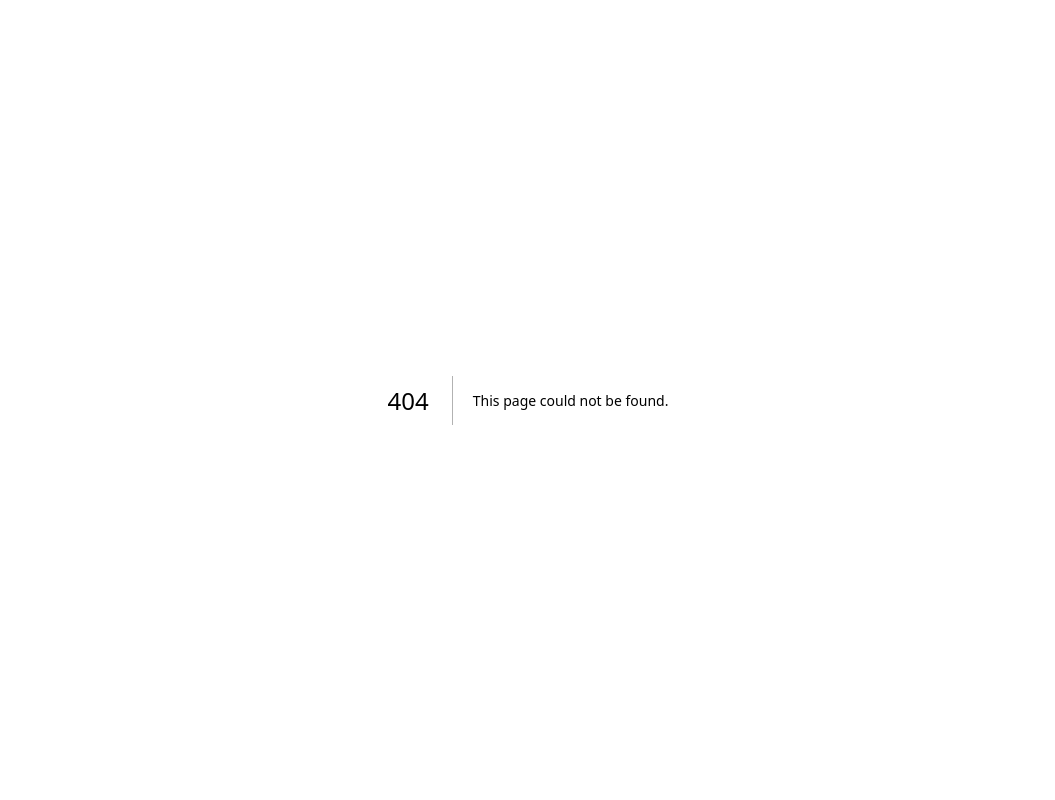
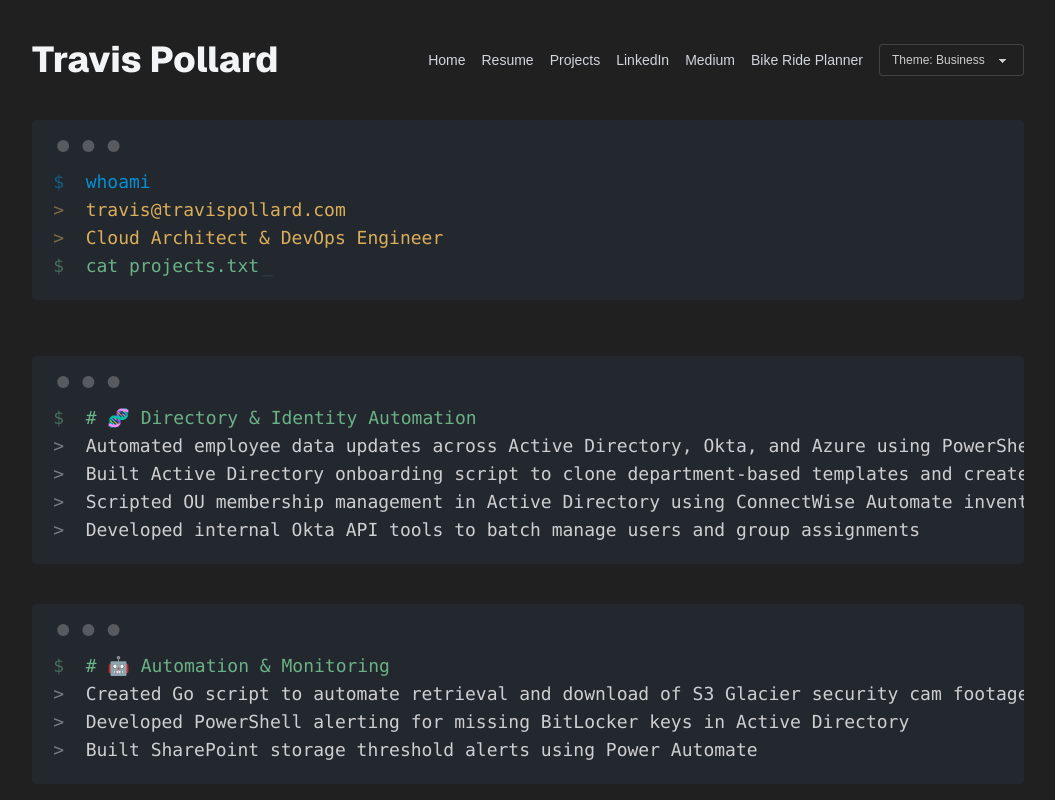
Before and after one commit to jtravisp/travispollard.com, a Next.js app in the folder frontend/: page /projects in a window 1280 px wide. Before the commit this address had no page. Shown: the top 800 px of the page, without its empty margins (112-1167 px from the left). Built offline with nearby package versions, Linux system fonts and the light colour scheme.

Commit message:
add projects section

```diff
--- a/frontend/app/bikeride/page.tsx
+++ b/frontend/app/bikeride/page.tsx
@@ -28,6 +28,7 @@ export default function BikeRidePlanner() {
             <ul className="flex flex-wrap gap-4 text-sm font-medium text-base-content">
               <li><Link href="/" className="link link-hover">Home</Link></li>
               <li><Link href="/resume" className="link link-hover">Resume</Link></li>
+              <li><Link href="/projects" className="link link-hover">Projects</Link></li>
               <li><a href="https://www.linkedin.com/in/travis-pollard" target="_blank" className="link link-hover">LinkedIn</a></li>
               <li><a href="https://medium.com/@travis_17385" target="_blank" className="link link-hover">Medium</a></li>
               <li><a href="/bikeride" className="link link-hover">Bike Ride Planner</a></li>
--- /dev/null
+++ b/frontend/app/projects/page.tsx
@@ -0,0 +1,151 @@
+'use client';
+
+import HeaderWithTheme from '@/components/HeaderWithTheme';
+import { motion } from 'framer-motion';
+import { Typewriter } from 'react-simple-typewriter';
+
+const sections = [
+  {
+    title: '🧬 Directory & Identity Automation',
+    items: [
+      'Automated employee data updates across Active Directory, Okta, and Azure using PowerShell + CSV',
+      'Built Active Directory onboarding script to clone department-based templates and create new users',
+      'Scripted OU membership management in Active Directory using ConnectWise Automate inventory',
+      'Developed internal Okta API tools to batch manage users and group assignments',
+    ],
+  },
+  {
+    title: '🤖 Automation & Monitoring',
+    items: [
+      'Created Go script to automate retrieval and download of S3 Glacier security cam footage',
+      'Developed PowerShell alerting for missing BitLocker keys in Active Directory',
+      'Built SharePoint storage threshold alerts using Power Automate',
+    ],
+  },
+  {
+    title: '🖥️ Imaging & Deployment',
+    items: [
+      'Replaced MDT with SmartDeploy and implemented PXE imaging + BitLocker key escrow in Active Directory',
+      'Integrated Kandji, CXOne, and more into Okta SSO for improved user experience',
+    ],
+  },
+  {
+    title: '📝 Internal Tools & Documentation',
+    items: [
+      'Maintained IT runbooks, created README files, and published end-user guides to reduce tickets',
+      'Created, tested, and documented name change process for Active Directory and other related identity services',
+      'Built a custom search in ConnectWise Automate using PowerShell and Bash to dynamically update SQL-based filters for software deployment',
+    ],
+  },
+  {
+    title: '📊 Metrics & Optimization',
+    items: [
+      'Cleaned up Jira licenses, saving $20K+ annually while maintaining user access',
+      'Built helpdesk dashboard in ZenDesk and automated weekly reporting to stakeholders',
+    ],
+  },
+  {
+    title: '🌐 Portfolio & DevOps Projects',
+    items: [
+      'Designed and deployed personal site using Next.js, Tailwind CSS, and DaisyUI',
+      'Provisioned entire infrastructure using Terraform including S3, CloudFront, Route 53, and IAM',
+      'Implemented CI/CD with GitHub Actions, AWS CodePipeline, and CodeBuild',
+      'Built a DynamoDB + Lambda visitor counter served via API Gateway (Python + boto3)',
+    ],
+  },
+  {
+    title: '🐧 Linux From Scratch',
+    items: [
+      'Completed full Linux From Scratch (LFS) build on a Proxmox VM with a custom 6.13.4 kernel',
+      'Manually compiled and configured systemd, Glibc, Bash, and other foundational packages',
+      'Achieved SSH access and built a working, bootable Linux system with custom partitions',
+    ],
+  },
+  {
+    title: '🧰 Jenkins HA on AWS',
+    items: [
+      'Used Packer to build Jenkins controller and agent AMIs with Ansible provisioning',
+      'Provisioned infrastructure using Terraform including IAM, ASG, EFS, and ALB',
+      'Stored SSH keys in AWS Parameter Store and retrieved with Python (boto3)',
+      'Deployed Jenkins controller in an autoscaling group behind an ALB with a static DNS',
+    ],
+  },
+  {
+    title: '💻 Device Management',
+    items: [
+      'Implemented Kandji MDM with custom blueprints, profiles, and automated Mac provisioning',
+      'Opened Apple Business account and enabled zero-touch deployment for all new Macs',
+    ],
+  },
+];
+
+export default function Projects() {
+  return (
+    <main className="min-h-screen bg-base-100 text-base-content text-lg">
+      <div className="max-w-5xl mx-auto px-4 py-10">
+        <HeaderWithTheme />
+
+        <div className="mockup-code w-full max-w-5xl mx-auto text-left mb-14 text-lg font-mono overflow-x-auto">
+          <pre data-prefix="$" className="text-info">
+            <code>whoami</code>
+          </pre>
+          <pre data-prefix=">" className="text-warning">
+            <code>travis@travispollard.com</code>
+          </pre>
+          <pre data-prefix=">" className="text-warning">
+            <code>Cloud Architect & DevOps Engineer</code>
+          </pre>
+          <pre data-prefix="$" className="text-success">
+            <code>
+              <Typewriter
+                words={["cat projects.txt"]}
+                loop={1}
+                typeSpeed={60}
+                deleteSpeed={0}
+                cursor
+                cursorStyle="_"
+              />
+            </code>
+          </pre>
+        </div>
+
+        <div className="grid gap-10">
+          {sections.map((section, index) => (
+            <motion.div
+              key={index}
+              className="mockup-code w-full max-w-5xl mx-auto text-left text-lg font-mono overflow-x-auto"
+              initial={{ opacity: 0, y: 20 }}
+              animate={{ opacity: 1, y: 0 }}
+              transition={{ duration: 0.4, delay: index * 0.1 }}
+            >
+              <pre data-prefix="$" className="text-success">
+                <code>{`# ${section.title}`}</code>
+              </pre>
+              {section.items.map((item, i) => (
+                <pre data-prefix=">" key={i}>
+                  <code>{item}</code>
+                </pre>
+              ))}
+            </motion.div>
+          ))}
+        </div>
+
+        <details className="mockup-code w-full max-w-5xl mx-auto text-left font-mono overflow-x-auto mt-10 cursor-pointer">
+          <summary className="px-4 py-2 text-sm text-info font-bold">nmap</summary>
+          <pre data-prefix="$"><code>nmap travispollard.com</code></pre>
+          <pre><code>Starting Nmap 7.95 ( https://nmap.org ) at 2025-04-22 23:59 CST</code></pre>
+          <pre><code>Nmap scan report for travispollard.com (123.45.67.89)</code></pre>
+          <pre><code>Host is up (0.021s latency).</code></pre>
+          <pre><code>Not shown: 997 filtered ports</code></pre>
+          <pre><code>PORT     STATE SERVICE</code></pre>
+          <pre><code>22/tcp   open  ssh</code></pre>
+          <pre><code>80/tcp   open  http</code></pre>
+          <pre><code>443/tcp  open  https</code></pre>
+          <pre><code>666/udp  open  doom</code></pre>
+          <pre><code>19132/udp  open  minecraft</code></pre>
+        </details>
+
+      </div>
+    </main>
+  );
+}
--- a/frontend/app/resume/page.tsx
+++ b/frontend/app/resume/page.tsx
@@ -1,10 +1,10 @@
 'use client';
 
 import HeaderWithTheme from '@/components/HeaderWithTheme';
+import { motion } from 'framer-motion';
 import { Typewriter } from 'react-simple-typewriter';
 
 export default function Resume() {
-
   return (
     <main className="min-h-screen bg-base-100 text-base-content text-xl">
       <div className="max-w-5xl mx-auto px-4 py-10">
@@ -12,7 +12,6 @@ export default function Resume() {
         <HeaderWithTheme />
 
         <div className="w-full">
-
           {/* Terminal-style intro */}
           <div className="mockup-code w-full max-w-5xl mx-auto text-left mb-14 text-lg">
             <pre data-prefix="$">
@@ -39,7 +38,12 @@ export default function Resume() {
           </div>
 
           {/* Certifications Section */}
-        <div className="mockup-code w-full max-w-5xl mx-auto text-left mb-14 text-lg font-mono">
+          <motion.div
+            className="mockup-code w-full max-w-5xl mx-auto text-left mb-14 text-lg font-mono overflow-x-auto"
+            initial={{ opacity: 0, y: 20 }}
+            animate={{ opacity: 1, y: 0 }}
+            transition={{ duration: 0.4, delay: 0.2 }}
+          >
             <pre data-prefix="$" className="text-info">
               <code># 🛡 Certifications & Recognitions</code>
             </pre>
@@ -55,10 +59,15 @@ export default function Resume() {
             ].map((item, idx) => (
               <pre data-prefix=">" key={idx}><code>{item}</code></pre>
             ))}
-        </div>
+          </motion.div>
 
           {/* Technical Skills Section */}
-        <div className="mockup-code w-full max-w-5xl mx-auto text-left mb-14 text-lg font-mono">
+          <motion.div
+            className="mockup-code w-full max-w-5xl mx-auto text-left mb-14 text-lg font-mono overflow-x-auto"
+            initial={{ opacity: 0, y: 20 }}
+            animate={{ opacity: 1, y: 0 }}
+            transition={{ duration: 0.4, delay: 0.3 }}
+          >
             <pre data-prefix="$" className="text-info">
               <code># 💻 Technical Skills</code>
             </pre>
@@ -74,10 +83,15 @@ export default function Resume() {
             <pre data-prefix=">">
               <code><strong>Homelab</strong>: Proxmox, Docker, Nginx, Wireguard VPN, Pi-hole, NAS, Cloudflare Tunnel</code>
             </pre>
-        </div>
+          </motion.div>
 
           {/* Work Experience Section */}
-        <div className="mockup-code w-full max-w-5xl mx-auto text-left mb-14 text-lg font-mono">
+          <motion.div
+            className="mockup-code w-full max-w-5xl mx-auto text-left mb-14 text-lg font-mono overflow-x-auto"
+            initial={{ opacity: 0, y: 20 }}
+            animate={{ opacity: 1, y: 0 }}
+            transition={{ duration: 0.4, delay: 0.4 }}
+          >
             <pre data-prefix="$" className="text-info">
               <code># 🧑‍💼 Work Experience</code>
             </pre>
@@ -93,10 +107,15 @@ export default function Resume() {
             <pre data-prefix=">">
               <code>Brentwood Christian School - Band Director / Fine Arts Chair / Theater Manager (2006-2023)</code>
             </pre>
-        </div>
+          </motion.div>
 
           {/* Education Section */}
-        <div className="mockup-code w-full max-w-5xl mx-auto text-left text-lg font-mono">
+          <motion.div
+            className="mockup-code w-full max-w-5xl mx-auto text-left text-lg font-mono overflow-x-auto"
+            initial={{ opacity: 0, y: 20 }}
+            animate={{ opacity: 1, y: 0 }}
+            transition={{ duration: 0.4, delay: 0.5 }}
+          >
             <pre data-prefix="$" className="text-info">
               <code># 🎓 Education</code>
             </pre>
@@ -106,10 +125,8 @@ export default function Resume() {
             <pre data-prefix=">">
               <code>Tennessee Technological University - B.M. in Music Education</code>
             </pre>
+          </motion.div>
         </div>
-
-        </div>
-
       </div>
     </main>
   );
--- a/frontend/components/HeaderWithTheme.tsx
+++ b/frontend/components/HeaderWithTheme.tsx
@@ -41,6 +41,7 @@ export default function HeaderWithTheme() {
             <ul className="flex flex-col sm:flex-row flex-wrap gap-2 sm:gap-4 text-sm font-medium text-gray-300 items-center text-center">
               <li><Link href="/" className="link link-hover">Home</Link></li>
               <li><Link href="/resume" className="link link-hover">Resume</Link></li>
+              <li><Link href="/projects" className="link link-hover">Projects</Link></li>
               <li><a href="https://www.linkedin.com/in/travis-pollard" target="_blank" className="link link-hover">LinkedIn</a></li>
               <li><a href="https://medium.com/@travis_17385" target="_blank" className="link link-hover">Medium</a></li>
               <li><Link href="/bikeride" className="link link-hover">Bike Ride Planner</Link></li>
```
Also changed, not shown: 1 other file (tests, documents, lock files or other folders). Lines whose indentation alone changed are shown as unchanged.
